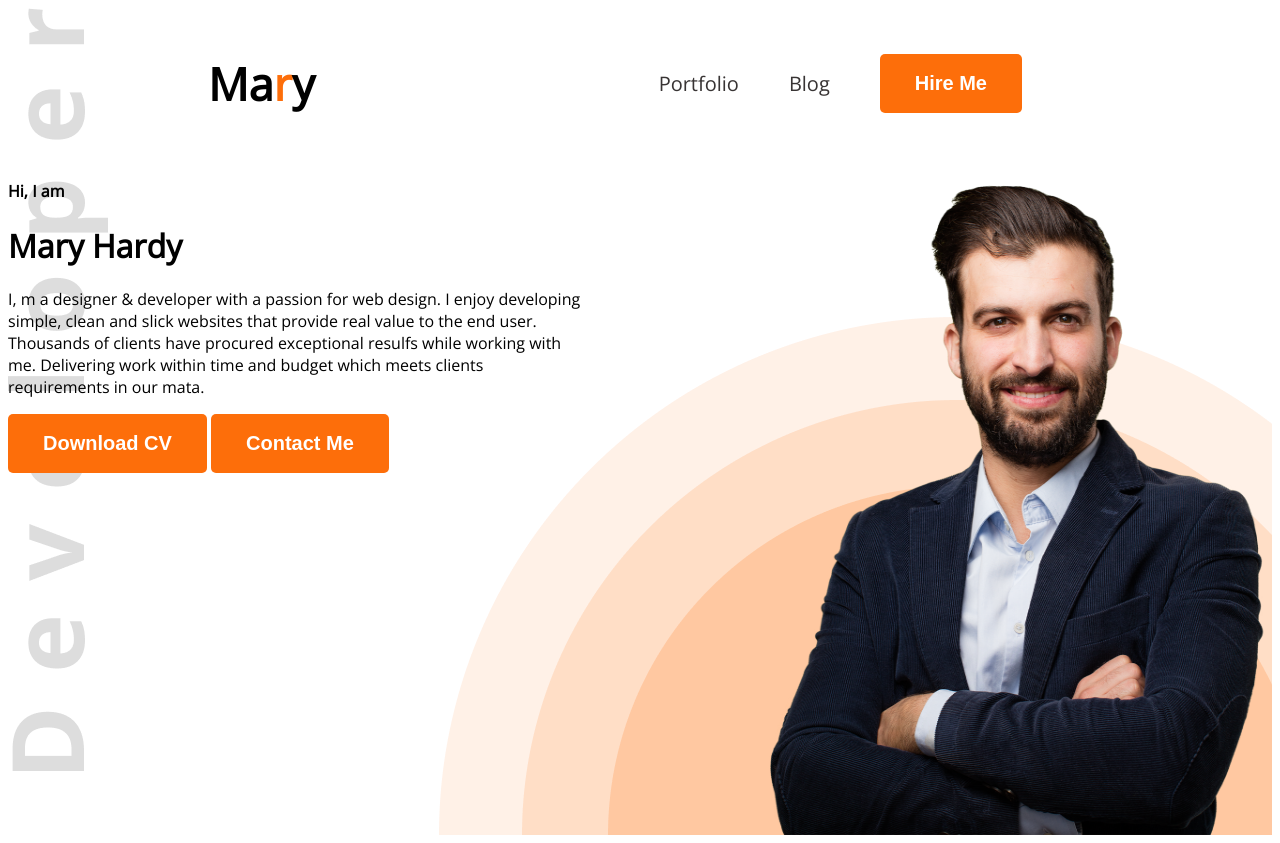
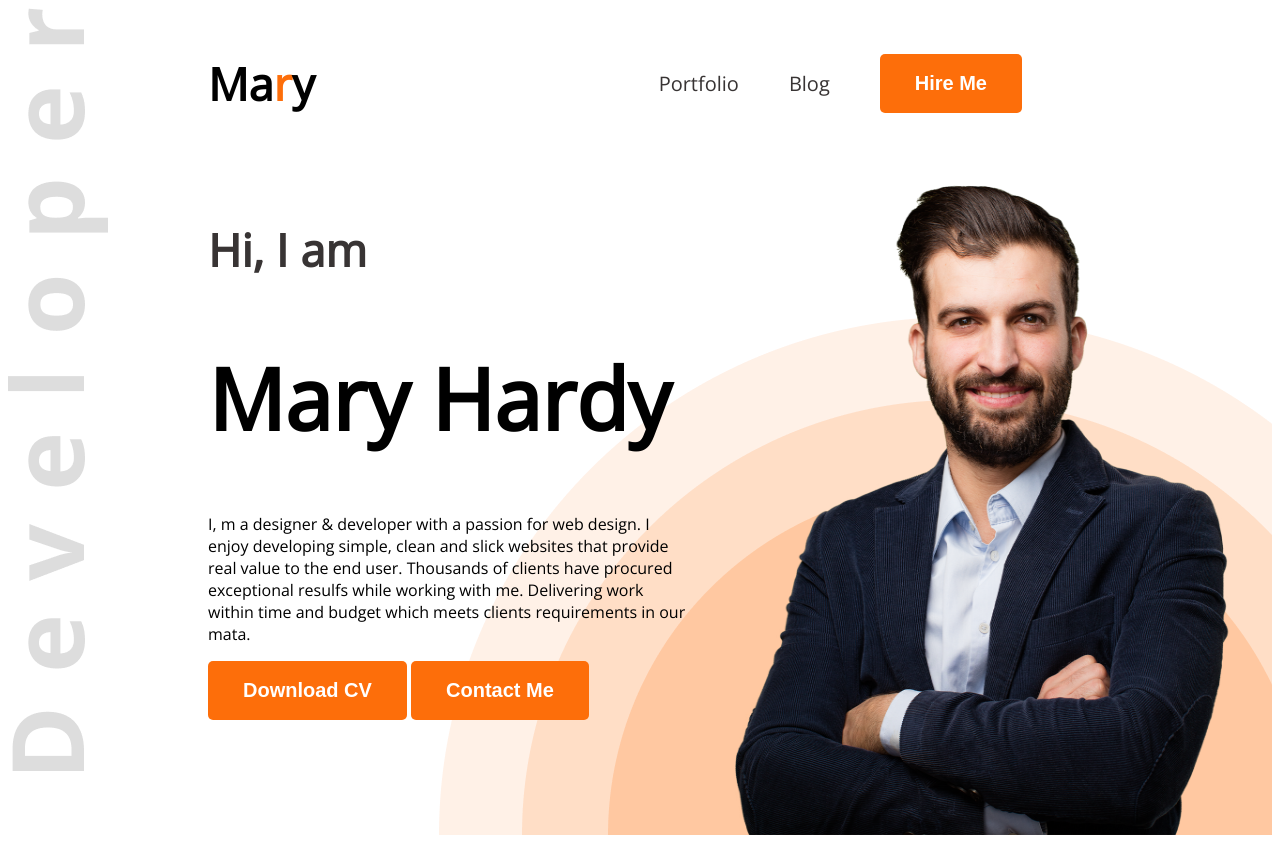
Before and after one commit to nasiriium/web-dev-portfolio, a plain HTML site: page index.html in a window 1280 px wide. Drawn offline with nearby package versions, Linux system fonts and the light colour scheme.

Commit message:
fixed code errors

```diff
--- a/index.html
+++ b/index.html
@@ -21,8 +21,8 @@
     </nav>
     <div class="banner">
         <div class="banner-content">
-            <h4 banner-greetings dark-2>Hi, I am</h4>
-            <h1 banner-title>Mary Hardy</h1>
+            <h4 class="banner-greetings dark-2">Hi, I am</h4>
+            <h1 class="banner-title">Mary Hardy</h1>
             <p class="banner-description">I, m a designer & developer with a passion for web design. I enjoy developing simple, clean and slick websites that provide real value to the end user. Thousands of clients have procured exceptional resulfs while working with me. Delivering work within time and budget which meets clients requirements in our mata.</p>
             <button class="btn-primary">Download CV</button>
             <button class="btn-primary">Contact Me</button>
--- a/styles/portfolio.css
+++ b/styles/portfolio.css
@@ -26,10 +26,11 @@
     padding: 18px 35px;
     border-radius: 5px;
 }
+/* header */
 .header{
     background-image: url('../images/developer.png'),url('../images/header_bg.png');
     background-repeat: no-repeat;
-    background-position: top left,bottom right;
+    background-position: top left, bottom right;
 }
 nav{
     display:flex;
@@ -56,15 +57,15 @@ nav li a{
     font-size: 20px;
 }
 /* Banner styles */
-.banner{
-    display:flex;
-    justify-content: space-between;
-    margin: 0 35 0 200px;
+.banner {
+  display: flex;
+  justify-content: space-between;
+  margin: 0 35px 0 200px;
 }
 .banner-content{
     max-width: 580px;
 }
-.banner-greetins{
+.banner-greetings{
     font-size: 45px;
     font-weight: 600;
 }
```
